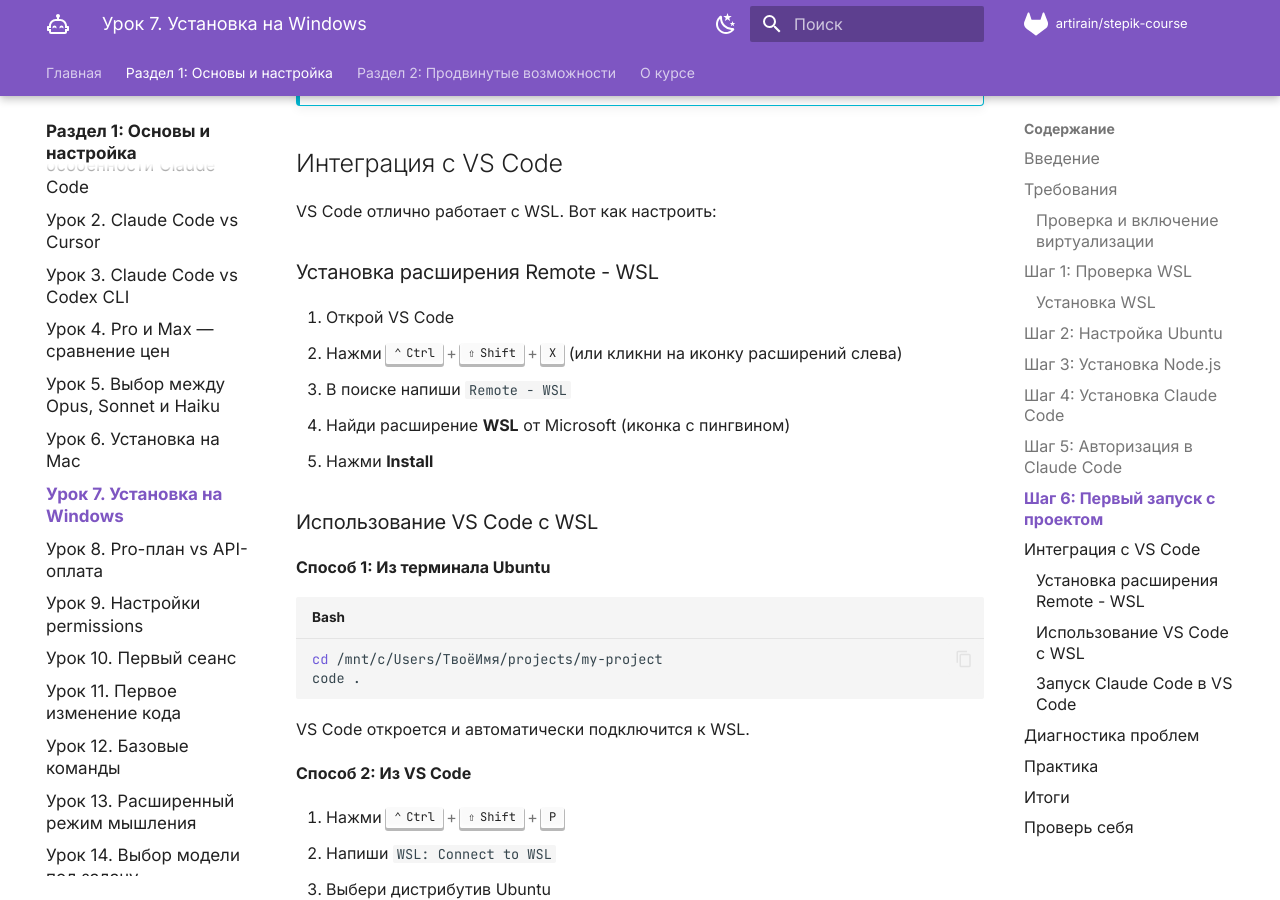
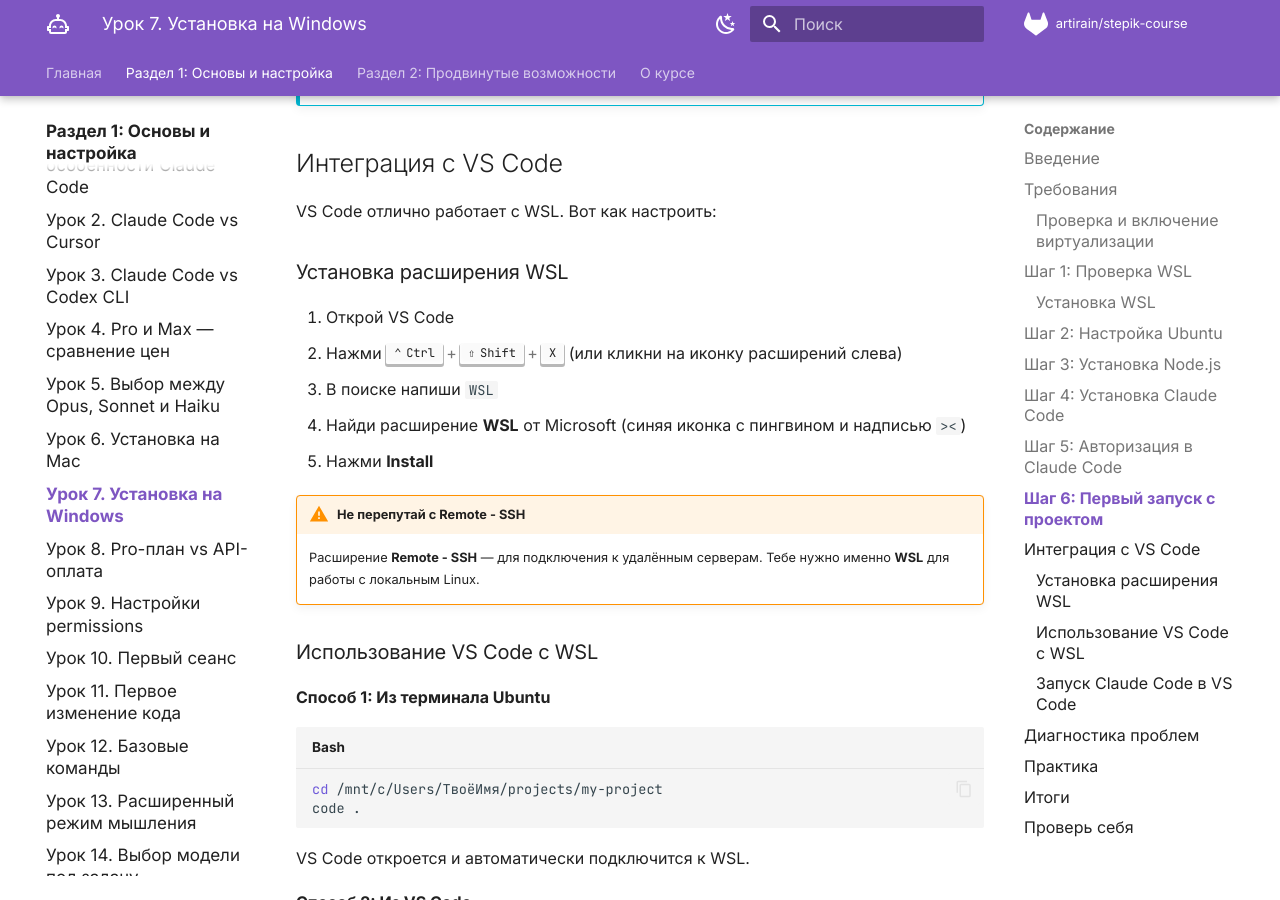
Before and after one commit to Artirain/stepik-course, an MkDocs documentation site: the page built from docs/section1/07-install-windows.md, in a window 1280 px wide and 900 px high, scrolled down 4944 px. Built offline with MkDocs 1.6.1 and Material for MkDocs 9.7.7, drawn with Linux system fonts in a browser that asks for light colours; comment, search, counter and statistics services are not loaded.

Commit message:
Уточнение про расширение WSL vs Remote SSH
Co-Authored-By: Claude Opus 4.5 <noreply@anthropic.com>

```diff
--- a/docs/section1/07-install-windows.md
+++ b/docs/section1/07-install-windows.md
@@ -179,13 +179,16 @@ claude
 
 VS Code отлично работает с WSL. Вот как настроить:
 
-### Установка расширения Remote - WSL
+### Установка расширения WSL
 
 1. Открой VS Code
 2. Нажми ++ctrl+shift+x++ (или кликни на иконку расширений слева)
-3. В поиске напиши `Remote - WSL`
-4. Найди расширение **WSL** от Microsoft (иконка с пингвином)
+3. В поиске напиши `WSL`
+4. Найди расширение **WSL** от Microsoft (синяя иконка с пингвином и надписью `><`)
 5. Нажми **Install**
+
+!!! warning "Не перепутай с Remote - SSH"
+    Расширение **Remote - SSH** — для подключения к удалённым серверам. Тебе нужно именно **WSL** для работы с локальным Linux.
 
 ### Использование VS Code с WSL
 
```
